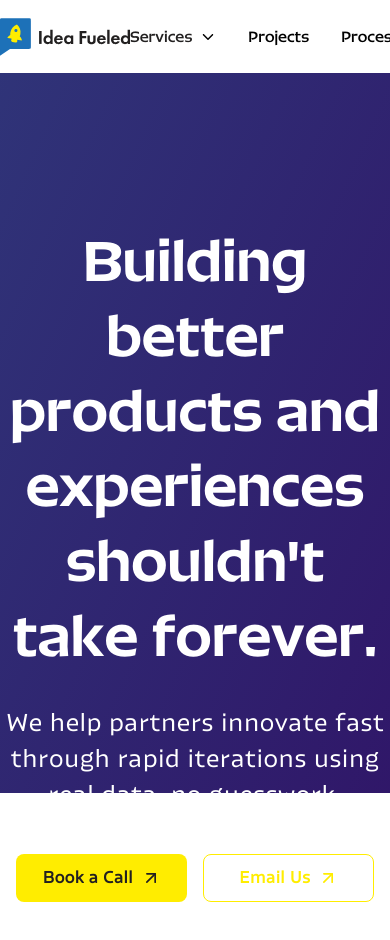
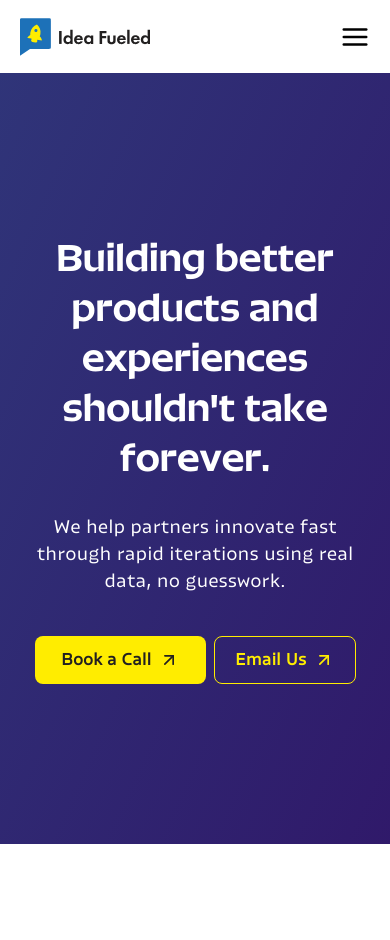
Before and after one commit to Abhishek-Ideafueled/idea-fueled-site, a React (Vite) app: page / in a window 390 px wide. Shown: the top 940 px of the page. After the commit the page ends 844 px from the top, so only its background shows below. Built offline with nearby package versions, Linux system fonts and the light colour scheme.

Commit message:
made header and first section responsive

```diff
--- a/src/components/FirstSection.jsx
+++ b/src/components/FirstSection.jsx
@@ -2,27 +2,23 @@ import { FiArrowUpRight } from "react-icons/fi";
 
 const FirstSection = () => {
   return (
-    <div className="w-full mt-[73px] h-[720px] bg-hero-section">
-      <div className="flex flex-col gap-10 py-[151px]">
+    <div className="w-full pt-[73px] min-h-[100vh] bg-hero-section flex items-center justify-center">
+      <div className="flex flex-col gap-10 py-20 px-5 lg:px-0">
         <div className="flex flex-col gap-8 max-w-[900px] mx-auto items-center">
-          <div className="font-narwaBold text-white text-[60px] leading-[75px] text-center">
-            Building better
-            <br />
-            products and experiences
-            <br />
-            shouldn't take forever.
+          <div className="heading-h1 text-white text-center">
+            Building better <br className="hidden lg:block" /> products and experiences  <br className="hidden lg:block" /> {`shouldn't`} take forever.
           </div>
-          <div className="font-konsoleRegular text-2xl leading-9 max-w-[700px] text-white text-center">
+          <div className="sub-heading max-w-[700px] text-white text-center">
             We help partners innovate fast through rapid iterations using real
             data, no guesswork.
           </div>
         </div>
-        <div className="flex justify-center items-center gap-4">
+        <div className="flex justify-center items-center gap-2 md:gap-4">
             <button className="flex items-center gap-2 bg-[#FFED00] hover:bg-transparent hover:border-[1.5px] border-[#FFED00]  hover:text-[#FFED00] rounded-lg w-[171px] h-[48px] justify-center  text-custom-heading font-konsoleRegular font-semibold transition-colors duration-150 delay-75">
                 <span>Book a Call</span>
                 <span><FiArrowUpRight  size={20}/></span>
             </button>
-            <button className="flex items-center gap-2 bg-transparent rounded-lg w-[171px] h-[48px] justify-center border-[1.5px] hover:bg-[#FFED00] hover:text-custom-heading border-[#FFED00]  text-[#FFED00] font-konsoleRegular font-semibold transition-colors duration-150 delay-75" >
+            <button className="flex items-center gap-2 bg-transparent rounded-lg w-[142px] h-[48px] justify-center border-[1.5px] hover:bg-[#FFED00] hover:text-custom-heading border-[#FFED00]  text-[#FFED00] font-konsoleRegular font-semibold transition-colors duration-150 delay-75" >
             <span>Email Us</span>
             <span><FiArrowUpRight  size={20}/></span>
             </button>
--- a/src/components/Header.css
+++ b/src/components/Header.css
@@ -49,3 +49,13 @@
 .drop-down li:hover svg{
     display: block;
 }
+
+.arrow-side{
+    transform: rotate(270deg);
+    transition: cubic-bezier(0.075, 0.82, 0.165, 1);
+}
+
+.arrow-active{
+    transform: rotate(90deg);
+    transition: cubic-bezier(0.075, 0.82, 0.165, 1);
+}
--- a/src/components/Header.jsx
+++ b/src/components/Header.jsx
@@ -1,14 +1,16 @@
 import { IoIosArrowDown } from "react-icons/io";
 import './Header.css';
 import { useEffect, useRef, useState } from "react";
-import { FiArrowUpRight } from "react-icons/fi";
+import { FiArrowUpRight, FiMenu } from "react-icons/fi";
 import { Link } from "react-router-dom";
+import HeaderMobile from "./HeaderMobile";
 
 const Header = () => {
 
     const [showDropdown,setShowDropdown] = useState(false);
     const [showCompany,setShowCompany] = useState(false);
     const [active,setActive] = useState({id:'',isActive:false});
+    const [openDrop,setOpenDrop] = useState(false);
 
     const data =[
         {
@@ -35,7 +37,6 @@ const Header = () => {
     ]
 
     const dropDownRef = useRef();
-    const companyRef = useRef()
 
     useEffect(()=>{
       document.addEventListener('mousedown',handleClickOutside);
@@ -52,20 +53,12 @@ const Header = () => {
        setShowDropdown(false);
 
       }
-    //   if (companyRef.current && !companyRef.current.contains(event.target)) {
-
-    //     setShowCompany(false);
-
-    //    }
     }
 
-    const handleCompany=()=>{
-        setShowCompany(!showCompany);
-    }
 
   return (
     <div className="h-[73px] w-full fixed top-0 z-20 bg-white flex items-center">
-      <div className="flex  justify-between items-center w-full max-w-[1280px] mx-auto">
+      <div className="flex  justify-between items-center nav-container mx-auto">
         <div className="cursor-pointer">
           <svg
             width="130"
@@ -136,7 +129,7 @@ const Header = () => {
             />
           </svg>
         </div>
-        <div className="flex gap-6 items-center h-full">
+        <div className="hidden lg:flex gap-6 items-center h-full">
             <div className="flex gap-8 items-center font-narwaSemiBold text-base">
                 <div className="flex items-center relative cursor-pointer" onMouseEnter={()=>{setShowDropdown(true); setActive({id:"1",isActive:"true"})}} onMouseLeave={()=>{setShowDropdown(false); setActive({id:"1",isActive:"false"})}} ref={dropDownRef}>
                 <div className="overflow-hidden relative flex items-center gap-2 ">
@@ -152,7 +145,7 @@ const Header = () => {
                     </span>
                     </div>
 
-                <div className={`${!showDropdown ? 'z-0 h-0 w-0 invisible drop-down' : 'fixed top-[30px] mx-auto left-0 right-0 max-w-[1280px] max-h-[329px] bg-transparent drop-down active' }`}>
+                <div className={`${!showDropdown ? 'z-0 h-0 w-0 invisible drop-down' : 'fixed top-[30px] mx-auto left-0 right-0 nav-container max-h-[329px] bg-transparent drop-down active' }`}>
                  <div
                  className="h-full w-full mt-12 px-12 py-8 rounded-2xl bg-white">
                     <div className="grid grid-cols-4 gap-6">
@@ -240,7 +233,14 @@ const Header = () => {
                 Contact
             </button>
         </div>
+        <div className="block lg:hidden" onClick={()=>setOpenDrop(!openDrop)}>
+        <FiMenu size={30} />
+        </div>
       </div>
+      <div className={`${!openDrop ? 'z-0 h-0 w-0 invisible drop-down' : 'max-h-[257px] h-full drop-down active'} fixed inset-0 mt-[73px]  nav-container mx-auto`}>
+                        <HeaderMobile/>
+      </div>
+
     </div>
   );
 }
--- /dev/null
+++ b/src/components/HeaderMobile.jsx
@@ -0,0 +1,57 @@
+import React, { useState } from 'react'
+import { Link } from 'react-router-dom';
+import './Header.css'
+import { IoIosArrowDown } from 'react-icons/io';
+
+const HeaderMobile = () => {
+
+    const [headerAccordian,setHeaderAccordian] = useState({id:"",isActive:false});
+
+    const handleAccordian=(id)=>{
+        setHeaderAccordian({id:id,isActive:!headerAccordian.isActive})
+    }
+
+  return (
+    <div className="bg-white w-full h-full p-6 rounded-xl">
+      <ul className="font-narwaSemiBold text-base leading-[23px] text-custom-heading flex flex-col gap-4 ">
+        <li className="relative flex justify-between items-center hover:text-active-blue" onClick={()=>handleAccordian(1)}>
+            Services
+            <IoIosArrowDown className={`${headerAccordian.id===1 && headerAccordian.isActive===true ? 'arrow-active': 'arrow-side'}  transition-all duration-200`}/>
+
+            <div className={`${headerAccordian.id===1 && headerAccordian.isActive===true ? 'h-auto w-auto ':'h-0 w-0 z-0 invisible'} absolute inset-0 top-10`}>
+                <ul className='flex flex-col gap-4 bg-white text-custom-heading'>
+                   <Link> <li>Digital Advisory</li></Link>
+                   <Link> <li>Design</li></Link>
+                   <Link> <li>Developemnt</li></Link>
+                   <Link> <li>Marketing</li></Link>
+                </ul>
+            </div>
+
+
+            </li>
+        <Link to="#">
+          <li className='hover:text-active-blue'>Projects</li>
+        </Link>
+        <Link to="#">
+          <li className='hover:text-active-blue'>Process</li>
+        </Link>
+        <li className="relative flex justify-between items-center hover:text-active-blue" onClick={()=>handleAccordian(2)}>
+            Company
+            <IoIosArrowDown className={`${headerAccordian.id===2 && headerAccordian.isActive===true ? 'arrow-active': 'arrow-side'} transition-all duration-200`}/>
+            <div className={`${headerAccordian.id===2 && headerAccordian.isActive===true ? 'h-auto w-auto ':'h-0 w-0 z-0 invisible'} absolute inset-0 top-10`}>
+                <ul className='flex flex-col gap-4 bg-white text-custom-heading'>
+                   <Link> <li>About Us</li></Link>
+                   <Link> <li>Career</li></Link>
+                </ul>
+            </div>
+            </li>
+        <Link to="#">
+          <li  className='hover:text-active-blue'>Blog</li>
+        </Link>
+      </ul>
+
+    </div>
+  );
+}
+
+export default HeaderMobile
--- a/src/index.css
+++ b/src/index.css
@@ -29,8 +29,17 @@
   /* .btn-orange {
     @apply bg-custom-button font-ttCommonProMedium font-semibold tracking-[0.8px] text-btn-text hover:bg-btn-hover;
   } */
+   .nav-container{
+    @apply w-full px-5 lg:max-w-[1000px] lg:px-0 xl:max-w-[1280px]
+   }
   .main-container{
-    @apply w-full max-w-[1000px]
+    @apply w-full max-w-[1000px];
+  }
+  .heading-h1{
+    @apply font-narwaBold text-[40px] leading-[50px] md:text-[50px] md:leading-[60px] lg:text-[60px] lg:leading-[75px] ;
+  }
+  .sub-heading{
+    @apply font-konsoleRegular text-lg leading-[27px] md:text-xl md:leading-[28px] lg:text-2xl lg:leading-[36px] ;
   }
   /* ... */
 }
```
